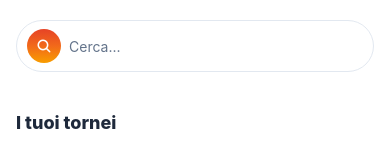
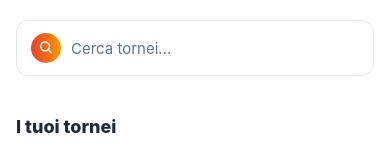
Before and after one commit to albuz98/competo, a React Native app in the folder apps/mobile/: screen /MainTabs in a window 390 px wide. Shown: the top 143 px of the page. Built offline with nearby package versions, Linux system fonts and the light colour scheme.

Commit message:
add inputBoxSearch and add it on home

```diff
--- /dev/null
+++ b/apps/mobile/src/components/InputBoxSearch/InputBoxSearch.styles.ts
@@ -0,0 +1,56 @@
+import { StyleSheet } from "react-native";
+import { colors } from "../../theme/colors";
+
+export const s = StyleSheet.create({
+  container: {
+    gap: 8,
+  },
+  inputRow: {
+    flexDirection: "row",
+    alignItems: "center",
+    borderRadius: 12,
+    paddingHorizontal: 14,
+    paddingVertical: 12,
+    borderWidth: 1,
+    borderColor: colors.disabled,
+    gap: 10,
+  },
+  inputRowError: {
+    borderColor: colors.danger,
+  },
+  gradientIconWrap: {
+    width: 30,
+    height: 30,
+    borderRadius: 15,
+    alignItems: "center",
+    justifyContent: "center",
+  },
+  input: {
+    flex: 1,
+    fontSize: 15,
+    paddingVertical: 0,
+  },
+  clearBtn: {
+    padding: 2,
+  },
+  loadingRow: {
+    flexDirection: "row",
+    alignItems: "center",
+    gap: 8,
+    paddingHorizontal: 4,
+    paddingVertical: 6,
+  },
+  loadingText: {
+    fontSize: 13,
+    color: colors.placeholder,
+  },
+  resultsList: {
+    gap: 6,
+  },
+  emptyText: {
+    fontSize: 13,
+    color: colors.placeholder,
+    textAlign: "center",
+    paddingVertical: 10,
+  },
+});
--- a/apps/mobile/src/components/InputBoxSearch/InputBoxSearch.tsx
+++ b/apps/mobile/src/components/InputBoxSearch/InputBoxSearch.tsx
@@ -1,5 +1,168 @@
-import React from "react";
+import { useEffect, useRef, useState } from "react";
+import {
+  ActivityIndicator,
+  Text,
+  TextInput,
+  TouchableOpacity,
+  View,
+} from "react-native";
+import { Ionicons } from "@expo/vector-icons";
+import { LinearGradient } from "expo-linear-gradient";
+import Feather from "@expo/vector-icons/Feather";
+import { colors, colorGradient } from "../../theme/colors";
+import { s } from "./InputBoxSearch.styles";
 
-export const InputBoxSearch = () => {
-  return <div>InputBoxSearch</div>;
-};
+interface InputBoxSearchProps<T> {
+  placeholder?: string;
+  /** Async function that receives the trimmed query and returns results */
+  onSearch: (query: string) => Promise<T[]>;
+  /** Render each result item; call onPress to notify the parent */
+  renderResult: (item: T, index: number, onPress: () => void) => React.ReactNode;
+  /** Called when the user taps a result */
+  onSelect?: (item: T) => void;
+  /** Show the orange gradient icon bubble on the left (like in Home). Default: plain search icon */
+  gradientIcon?: boolean;
+  /** Debounce delay in ms. Default: 500 */
+  debounceMs?: number;
+  /** Minimum characters before the search fires. Default: 1 */
+  minChars?: number;
+  /** Dark-mode background (like InputBox). Default: false (white) */
+  isDark?: boolean;
+  /** Highlight input border in red */
+  isError?: boolean;
+  /** Message shown when the search returns no results */
+  emptyMessage?: string;
+}
+
+export function InputBoxSearch<T>({
+  placeholder = "Cerca...",
+  onSearch,
+  renderResult,
+  onSelect,
+  gradientIcon = false,
+  debounceMs = 500,
+  minChars = 1,
+  isDark = false,
+  isError = false,
+  emptyMessage,
+}: InputBoxSearchProps<T>) {
+  const [query, setQuery] = useState("");
+  const [results, setResults] = useState<T[]>([]);
+  const [isSearching, setIsSearching] = useState(false);
+  const debounceTimer = useRef<ReturnType<typeof setTimeout> | null>(null);
+  // Tracks whether a search has been attempted (to decide when to show emptyMessage)
+  const [hasSearched, setHasSearched] = useState(false);
+
+  useEffect(() => {
+    if (debounceTimer.current) clearTimeout(debounceTimer.current);
+
+    const trimmed = query.trim();
+
+    if (trimmed.length < minChars) {
+      setResults([]);
+      setIsSearching(false);
+      setHasSearched(false);
+      return;
+    }
+
+    setIsSearching(true);
+
+    debounceTimer.current = setTimeout(() => {
+      onSearch(trimmed)
+        .then((res) => {
+          setResults(res);
+          setHasSearched(true);
+        })
+        .catch(() => {
+          setResults([]);
+          setHasSearched(true);
+        })
+        .finally(() => setIsSearching(false));
+    }, debounceMs);
+
+    return () => {
+      if (debounceTimer.current) clearTimeout(debounceTimer.current);
+    };
+  }, [query]);
+
+  const handleClear = () => {
+    setQuery("");
+    setResults([]);
+    setHasSearched(false);
+  };
+
+  const handleSelect = (item: T) => {
+    onSelect?.(item);
+  };
+
+  const showEmpty =
+    !isSearching &&
+    hasSearched &&
+    results.length === 0 &&
+    !!emptyMessage;
+
+  return (
+    <View style={s.container}>
+      <View
+        style={[
+          s.inputRow,
+          isError && s.inputRowError,
+          { backgroundColor: isDark ? colors.opacized : colors.white },
+        ]}
+      >
+        {gradientIcon ? (
+          <LinearGradient
+            colors={colorGradient}
+            start={{ x: 0, y: 0 }}
+            end={{ x: 1, y: 0 }}
+            style={s.gradientIconWrap}
+          >
+            <Ionicons name="search" size={15} color={colors.white} />
+          </LinearGradient>
+        ) : (
+          <Ionicons
+            name="search-outline"
+            size={18}
+            color={colors.placeholder}
+          />
+        )}
+
+        <TextInput
+          style={[
+            s.input,
+            { color: isDark ? colors.white : colors.dark },
+          ]}
+          value={query}
+          onChangeText={setQuery}
+          placeholder={placeholder}
+          placeholderTextColor={isDark ? colors.grayOpacized : colors.placeholder}
+          autoCapitalize="none"
+          autoCorrect={false}
+          returnKeyType="search"
+        />
+
+        {isSearching && (
+          <ActivityIndicator size="small" color={colors.primary} />
+        )}
+
+        {!isSearching && query.length > 0 && (
+          <TouchableOpacity onPress={handleClear} style={s.clearBtn}>
+            <Feather name="x" size={18} color={colors.placeholder} />
+          </TouchableOpacity>
+        )}
+      </View>
+
+      {!isSearching && results.length > 0 && (
+        <View style={s.resultsList}>
+          {results.map((item, index) =>
+            renderResult(item, index, () => handleSelect(item))
+          )}
+        </View>
+      )}
+
+      {showEmpty && (
+        <Text style={s.emptyText}>{emptyMessage}</Text>
+      )}
+    </View>
+  );
+}
--- a/apps/mobile/src/screens/Home/Home.styles.ts
+++ b/apps/mobile/src/screens/Home/Home.styles.ts
@@ -79,28 +79,35 @@ export const styles = StyleSheet.create({
     borderColor: colors.white,
   },
 
-  searchBar: {
-    flexDirection: "row",
-    alignItems: "center",
-    backgroundColor: colors.white,
-    borderRadius: 50,
-    borderWidth: 1,
-    borderColor: colors.disabled,
+  searchWrap: {
     marginHorizontal: 16,
-    paddingHorizontal: 10,
-    paddingVertical: 8,
     marginTop: 20,
     marginBottom: 20,
   },
-  searchIconWrap: {
-    width: 34,
-    height: 34,
-    borderRadius: 17,
+  searchResultItem: {
+    backgroundColor: colors.white,
+    borderRadius: 10,
+    paddingHorizontal: 14,
+    paddingVertical: 11,
+    borderWidth: 1,
+    borderColor: colors.disabled,
+    gap: 4,
+  },
+  searchResultName: {
+    fontSize: 14,
+    fontWeight: "700",
+    color: colors.dark,
+  },
+  searchResultMeta: {
+    flexDirection: "row",
     alignItems: "center",
-    justifyContent: "center",
-    marginRight: 8,
+    gap: 4,
   },
-  searchInput: { flex: 1, fontSize: 14, color: colors.dark },
+  searchResultLocation: {
+    fontSize: 12,
+    color: colors.placeholder,
+    flex: 1,
+  },
 
   sectionTitle: {
     fontSize: 18,
--- a/apps/mobile/src/screens/Home/Home.tsx
+++ b/apps/mobile/src/screens/Home/Home.tsx
@@ -1,5 +1,5 @@
-import React, { useState } from "react";
-import { View, Text, ScrollView, TextInput, StatusBar } from "react-native";
+import React from "react";
+import { View, Text, ScrollView, StatusBar, TouchableOpacity } from "react-native";
 import { SafeAreaView } from "react-native-safe-area-context";
 import { LinearGradient } from "expo-linear-gradient";
 import { Ionicons } from "@expo/vector-icons";
@@ -23,8 +23,9 @@ import {
   ButtonGeneric,
 } from "../../components/Button/Button";
 import { sizesEnum } from "../../theme/dimension";
-import { colorGradient, colors } from "../../theme/colors";
+import { colors } from "../../theme/colors";
 import { CARD_GRADIENTS, SPORT_EMOJI } from "../../constants/generals";
+import { InputBoxSearch } from "../../components/InputBoxSearch/InputBoxSearch";
 
 type HomeNavProp = CompositeNavigationProp<
   BottomTabNavigationProp<MainTabParamList, "Home">,
@@ -156,10 +157,20 @@ function SmallCard({
 }
 
 // ─── Main screen ─────────────────────────────────────────────────────────────
+const searchTournaments = (q: string): Promise<Tournament[]> => {
+  const lower = q.toLowerCase();
+  return Promise.resolve(
+    RECOMMENDED.filter(
+      (t) =>
+        t.name.toLowerCase().includes(lower) ||
+        t.location.toLowerCase().includes(lower),
+    ),
+  );
+};
+
 export default function Home() {
   const { user } = useAuth();
   const navigation = useNavigation<HomeNavProp>();
-  const [search, setSearch] = useState("");
 
   const goToDetail = (id: string) => {
     if (!user) {
@@ -196,19 +207,34 @@ export default function Home() {
           contentContainerStyle={styles.scroll}
         >
           {/* ── Search ──────────────────────────────── */}
-          <View style={styles.searchBar}>
-            <LinearGradient
-              colors={colorGradient}
-              style={styles.searchIconWrap}
-            >
-              <Ionicons name="search" size={16} color={colors.white} />
-            </LinearGradient>
-            <TextInput
-              style={[styles.searchInput, { outline: "none" } as any]}
-              placeholder="Cerca..."
-              placeholderTextColor={colors.placeholder}
-              value={search}
-              onChangeText={setSearch}
+          <View style={styles.searchWrap}>
+            <InputBoxSearch<Tournament>
+              placeholder="Cerca tornei..."
+              gradientIcon
+              onSearch={searchTournaments}
+              emptyMessage="Nessun torneo trovato"
+              onSelect={(t) => goToDetail(t.id)}
+              renderResult={(t, index, onPress) => (
+                <TouchableOpacity
+                  key={index}
+                  style={styles.searchResultItem}
+                  onPress={onPress}
+                >
+                  <Text style={styles.searchResultName} numberOfLines={1}>
+                    {t.name}
+                  </Text>
+                  <View style={styles.searchResultMeta}>
+                    <Ionicons
+                      name="location-outline"
+                      size={12}
+                      color={colors.placeholder}
+                    />
+                    <Text style={styles.searchResultLocation} numberOfLines={1}>
+                      {t.location}
+                    </Text>
+                  </View>
+                </TouchableOpacity>
+              )}
             />
           </View>
 
```
